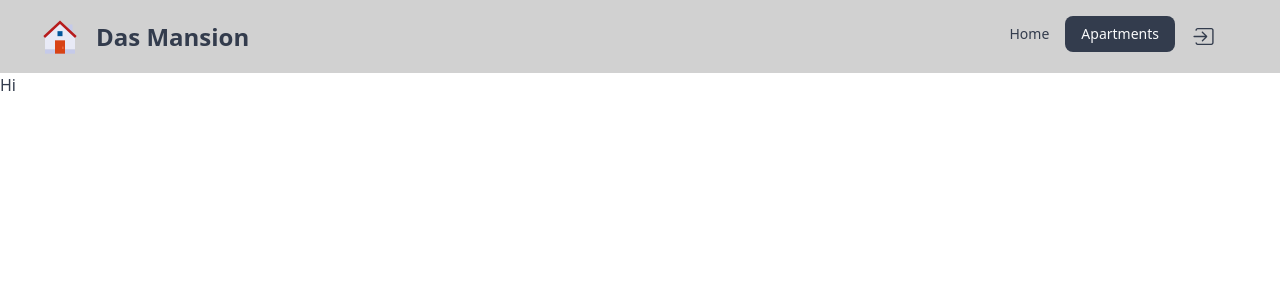
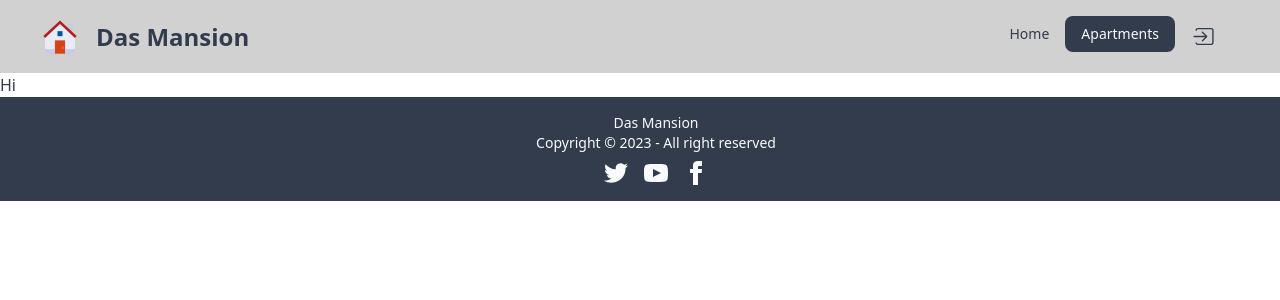
Before and after one commit to akdmousom/building-management-web-application-client, a React (Vite) app: page /apartment in a window 1280 px wide. Shown: the top 300 px of the page. Built offline with nearby package versions, Linux system fonts and the light colour scheme; no server answers.

Commit message:
Footer added and some custom css added for responsive

```diff
--- /dev/null
+++ b/src/Components/Footer/Footer.jsx
@@ -0,0 +1,23 @@
+import { Link } from "react-router-dom";
+import Container from "../Container/Container";
+
+const Footer = () => {
+    return (
+        <footer className="footer  items-center p-4 bg-neutral text-neutral-content">
+            <span className="w-[1280px] mx-auto flex flex-col justify-center items-center">
+                <aside className="items-center">
+                    <p className="text-center">Das Mansion</p>
+                    <p>Copyright © 2023 - All right reserved</p>
+                </aside>
+                <nav className="flex gap-4">
+                    <Link to={'#'}><svg xmlns="http://www.w3.org/2000/svg" width="24" height="24" viewBox="0 0 24 24" className="fill-current"><path d="M24 4.557c-.883.392-1.832.656-2.828.775 1.017-.609 1.798-1.574 2.165-2.724-.951.564-2.005.974-3.127 1.195-.897-.957-2.178-1.555-3.594-1.555-3.179 0-5.515 2.966-4.797 6.045-4.091-.205-7.719-2.165-10.148-5.144-1.29 2.213-.669 5.108 1.523 6.574-.806-.026-1.566-.247-2.229-.616-.054 2.281 1.581 4.415 3.949 4.89-.693.188-1.452.232-2.224.084.626 1.956 2.444 3.379 4.6 3.419-2.07 1.623-4.678 2.348-7.29 2.04 2.179 1.397 4.768 2.212 7.548 2.212 9.142 0 14.307-7.721 13.995-14.646.962-.695 1.797-1.562 2.457-2.549z"></path></svg>
+                    </Link>
+                    <Link to={'#'}><svg xmlns="http://www.w3.org/2000/svg" width="24" height="24" viewBox="0 0 24 24" className="fill-current"><path d="M19.615 3.184c-3.604-.246-11.631-.245-15.23 0-3.897.266-4.356 2.62-4.385 8.816.029 6.185.484 8.549 4.385 8.816 3.6.245 11.626.246 15.23 0 3.897-.266 4.356-2.62 4.385-8.816-.029-6.185-.484-8.549-4.385-8.816zm-10.615 12.816v-8l8 3.993-8 4.007z"></path></svg></Link>
+                    <Link to={'#'}><svg xmlns="http://www.w3.org/2000/svg" width="24" height="24" viewBox="0 0 24 24" className="fill-current"><path d="M9 8h-3v4h3v12h5v-12h3.642l.358-4h-4v-1.667c0-.955.192-1.333 1.115-1.333h2.885v-5h-3.808c-3.596 0-5.192 1.583-5.192 4.615v3.385z"></path></svg></Link>
+                </nav>
+            </span>
+        </footer>
+    );
+};
+
+export default Footer;
--- a/src/Layouts/MainLayout/MainLayout.jsx
+++ b/src/Layouts/MainLayout/MainLayout.jsx
@@ -6,6 +6,7 @@
 import { FcHome } from "react-icons/fc";
 import Container from "../../Components/Container/Container";
 import toast from "react-hot-toast";
+import Footer from "../../Components/Footer/Footer";
 
 const MainLayout = ({ children }) => {
     const { user, loading, logOut } = useContext(AuthContext)
@@ -86,6 +87,8 @@
                 </div>
             </div>
 
+            <Footer/>
+
         </>
     );
 };
--- a/src/Pages/Home/Home.css
+++ b/src/Pages/Home/Home.css
@@ -2,6 +2,8 @@
     position: relative;
     font-size: 3em;
     font-weight: 800;
+    text-align: center;
+
 }
 
 .building::before{
@@ -23,6 +25,86 @@
     }
 
     70%,90%{
-        width: 38.6%;
+        width: 38.5%;
     }
 }
+@media  screen and (max-width: 1024px) {
+
+    @keyframes animate {
+        0%,10%,100%
+        {
+            width: 0;
+        }
+
+        70%,90%{
+            width: 38.5%;
+        }
+    }
+
+}
+
+@media screen and (max-width:768px){
+
+
+    @keyframes animate {
+        0%,10%,100%
+        {
+            width: 0;
+        }
+
+        70%,90%{
+            width: 60%;
+        }
+    }
+
+}
+
+@media screen and (max-width:425px){
+
+    .building{
+
+        font-size: 2em;
+
+
+
+    }
+
+
+
+    @keyframes animate {
+        0%,10%,100%
+        {
+            width: 0;
+        }
+
+        70%,90%{
+            width: 73%;
+        }
+    }
+
+}
+
+@media screen and (max-width:375px){
+
+    .building{
+
+        font-size: 2em;
+
+
+
+    }
+
+
+
+    @keyframes animate {
+        0%,10%,100%
+        {
+            width: 0;
+        }
+
+        70%,90%{
+            width: 83%;
+        }
+    }
+
+}
--- a/src/Pages/Home/Home.jsx
+++ b/src/Pages/Home/Home.jsx
@@ -1,7 +1,6 @@
 import { Helmet } from "react-helmet-async";
 import HomeSwiper from "../../Components/HomeSwiper/HomeSwiper";
 import Container from "../../Components/Container/Container";
-import HomeCard from "../../Components/HomeCard/HomeCard";
 import './Home.css'
 import Maps from "../../Components/Maps/Maps";
 
@@ -15,21 +14,24 @@
             <Container>
 
                 <div className="my-8 w-[350px] mx-auto md:w-[700px] md:mx-auto lg:w-full object-cover">
-                    <h1 className="text-4xl font-extrabold text-center py-4">Take A Look At Our Apartments</h1>
+                    <h1 className="md:text-4xl text-2xl font-medium lg:font-extrabold text-center py-4">Take A Look At Our Apartments</h1>
                     <HomeSwiper />
                 </div>
-                <h1 data-text="About The Building" className="building text-center text-primary">About The Building</h1>
+               <div> <h1 data-text="About The Building" className="building text-primary">About The Building</h1></div>
 
 
 
-                        <p className="text-lg font-normal"><b>Prime Location:</b> Nestled in the heart of [Dhaka/Gulshan], [Your Building Name] enjoys a prime location that offers unparalleled convenience. Whether you're seeking a vibrant commercial space or a stylish residential spot, our building is centrally located for easy access to major amenities, transportation hubs, and entertainment options. <br /> <br />
+                        <p className="text-lg font-normal"><b>Prime Location:</b> Nestled in the heart of [Dhaka/Gulshan], [Your Building Name] enjoys a prime location that offers unparalleled convenience. Whether you&apos;re seeking a vibrant commercial space or a stylish residential spot, our building is centrally located for easy access to major amenities, transportation hubs, and entertainment options. <br /> <br />
 
                             <b>Contemporary Design:</b> Step into a world of contemporary elegance. [Das Mansion] boasts a sleek and modern design, creating an inviting atmosphere that inspires productivity and comfort. The thoughtful architecture seamlessly integrates functionality with aesthetic appeal. <br /> <br />
 
                             <b>Versatile Spaces:</b> Our building offers a variety of versatile spaces to cater to your unique needs. From spacious commercial units ready for business innovation to cozy, well-appointed apartments designed for comfortable living, we have the perfect space for you.</p>
 
-                <h1 className="text-4xl font-extrabold text-center my-4">Our Location</h1>
+                <h1 className="lg:text-4xl text-2xl lg:font-extrabold text-center my-4">Our Location</h1>
+                <div className="px-4">
                 <Maps/>
+
+                </div>
 
             </Container>
 
```
